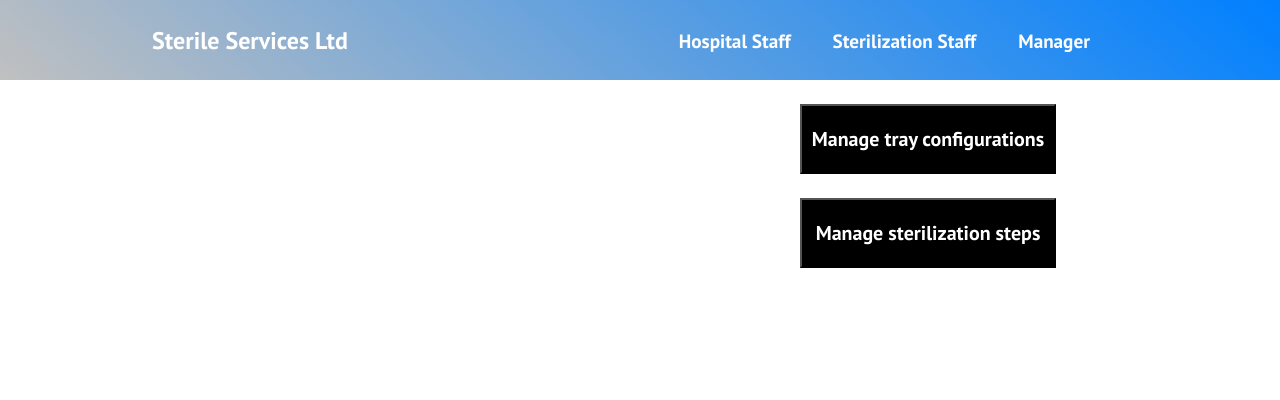
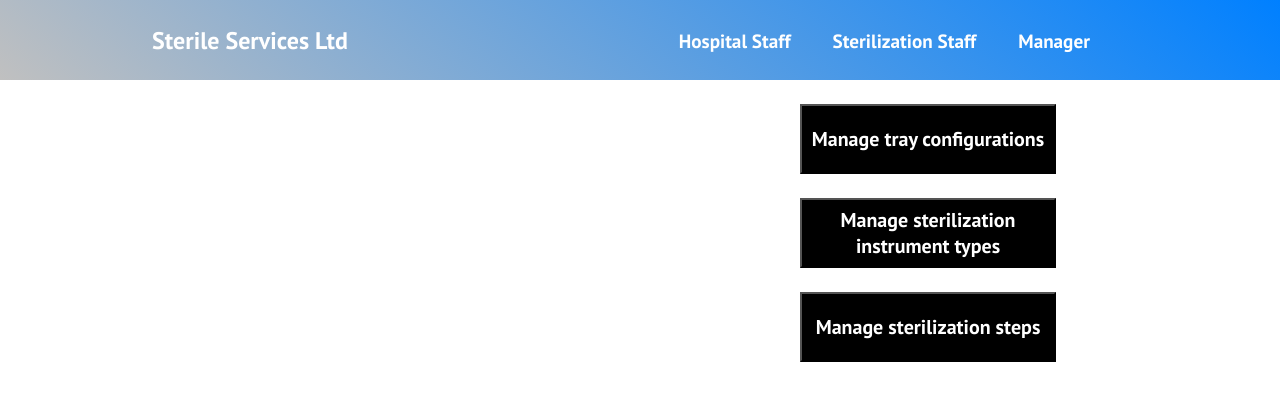
Before and after one commit to jaythanki23/COMP1471, a React (Create React App) app: page /manager/manage in a window 1280 px wide. Shown: the top 400 px of the page. Built offline with nearby package versions, Linux system fonts and the light colour scheme.

Commit message:
Update ManageChoice.js

```diff
--- a/src/Components/Pages/ManageChoice.js
+++ b/src/Components/Pages/ManageChoice.js
@@ -11,9 +11,17 @@ export default function ManageChoice() {
                 className="button"
                 onClick={(e) => {
                     e.preventDefault();
-                    window.location.href='http://localhost:3000/manager/manage/trays';
+                    window.location.href='http://localhost:3000/manager/manage/configs';
                 }}
             > Manage tray configurations</button>
+            <button
+                type="button"
+                className="button"
+                onClick={(e) => {
+                    e.preventDefault();
+                    window.location.href='http://localhost:3000/manager/manage/instruments';
+                }}
+            > Manage sterilization instrument types</button>
             <button
                 type="button"
                 className="button"
```
